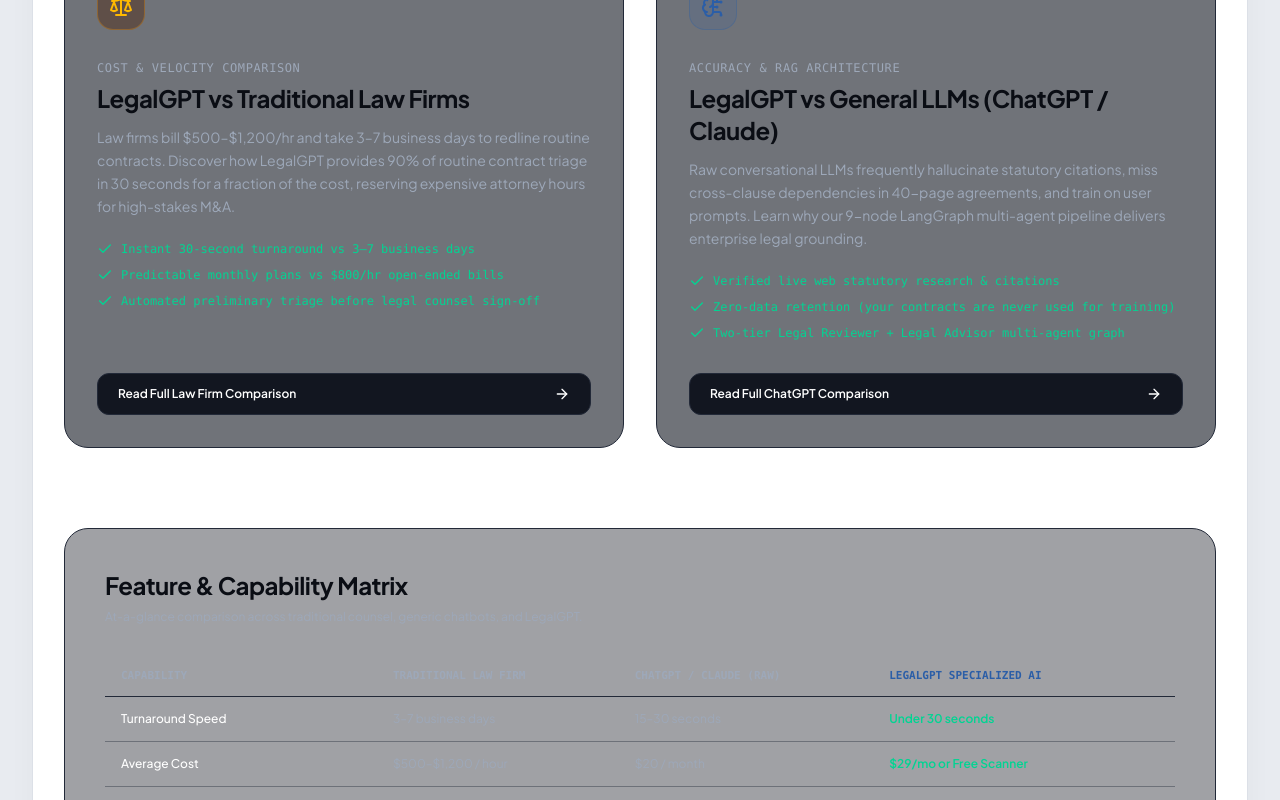
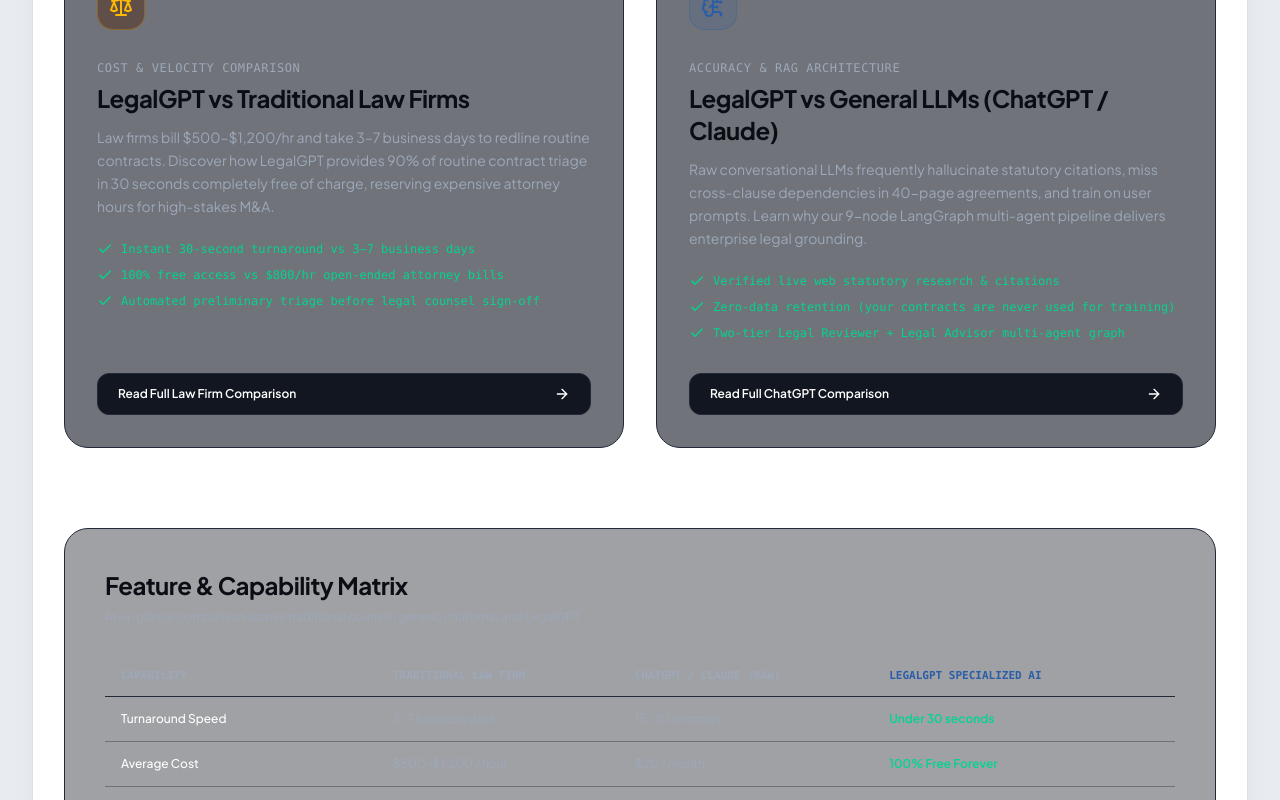
Before and after one commit to manishsuthar01/legalGPT, a Next.js app: page /compare in a window 1280 px wide. Shown: the part 740-1540 px from the top of the page. Built offline with nearby package versions, Linux system fonts and the light colour scheme; no server answers.

Commit message:
feat(compare): update law firm comparison data to 100% free model

```diff
--- a/src/app/(marketing)/compare/legalgpt-vs-lawyers/page.tsx
+++ b/src/app/(marketing)/compare/legalgpt-vs-lawyers/page.tsx
@@ -19,7 +19,7 @@
 export const metadata = createMetadata({
   title: "LegalGPT vs Traditional Law Firms — Cost, Speed & Review Accuracy",
   description:
-    "Compare LegalGPT AI contract analysis with hiring an outside corporate law firm. Analyze turnaround velocity, hourly billable costs ($800/hr vs $29/mo), and discover the hybrid AI-first legal workflow.",
+    "Compare LegalGPT AI contract analysis with hiring an outside corporate law firm. Analyze turnaround velocity, hourly billable costs ($800/hr vs 100% Free AI), and discover the hybrid AI-first legal workflow.",
   path: "/compare/legalgpt-vs-lawyers",
   keywords: [
     "LegalGPT vs law firms",
@@ -99,9 +99,9 @@
                 <DollarSign className="w-5 h-5 text-emerald-400" />
               </div>
               <h3 className="text-xs font-mono uppercase text-silver mb-1">Cost Per Review</h3>
-              <div className="text-2xl font-bold text-white mb-2">$0–$29 vs $2,500+</div>
+              <div className="text-2xl font-bold text-white mb-2">Free vs $2,500+</div>
               <p className="text-silver text-xs leading-relaxed">
-                Law firm reviews average 2–4 billable hours ($1,200–$3,500). LegalGPT offers free interactive tools and unlimited workspace plans from $29/mo.
+                Law firm reviews average 2–4 billable hours ($1,200–$3,500). LegalGPT is 100% free with unlimited workspace contract audits and interactive tools.
               </p>
             </div>
 
--- a/src/app/(marketing)/compare/page.tsx
+++ b/src/app/(marketing)/compare/page.tsx
@@ -65,7 +65,7 @@
                   LegalGPT vs Traditional Law Firms
                 </h2>
                 <p className="text-silver text-sm leading-relaxed mb-6">
-                  Law firms bill $500–$1,200/hr and take 3–7 business days to redline routine contracts. Discover how LegalGPT provides 90% of routine contract triage in 30 seconds for a fraction of the cost, reserving expensive attorney hours for high-stakes M&amp;A.
+                  Law firms bill $500–$1,200/hr and take 3–7 business days to redline routine contracts. Discover how LegalGPT provides 90% of routine contract triage in 30 seconds completely free of charge, reserving expensive attorney hours for high-stakes M&amp;A.
                 </p>
 
                 <div className="space-y-2.5 mb-8 text-xs text-silver font-mono">
@@ -75,7 +75,7 @@
                   </div>
                   <div className="flex items-center gap-2 text-emerald-400">
                     <Check className="w-4 h-4 shrink-0" />
-                    <span>Predictable monthly plans vs $800/hr open-ended bills</span>
+                    <span>100% free access vs $800/hr open-ended attorney bills</span>
                   </div>
                   <div className="flex items-center gap-2 text-emerald-400">
                     <Check className="w-4 h-4 shrink-0" />
@@ -164,7 +164,7 @@
                   <td className="py-3.5 px-4 text-white font-medium">Average Cost</td>
                   <td className="py-3.5 px-4">$500–$1,200 / hour</td>
                   <td className="py-3.5 px-4">$20 / month</td>
-                  <td className="py-3.5 px-4 text-emerald-400 font-semibold">$29/mo or Free Scanner</td>
+                  <td className="py-3.5 px-4 text-emerald-400 font-semibold">100% Free Forever</td>
                 </tr>
                 <tr>
                   <td className="py-3.5 px-4 text-white font-medium">Full Contract PDF Chunking</td>
```
